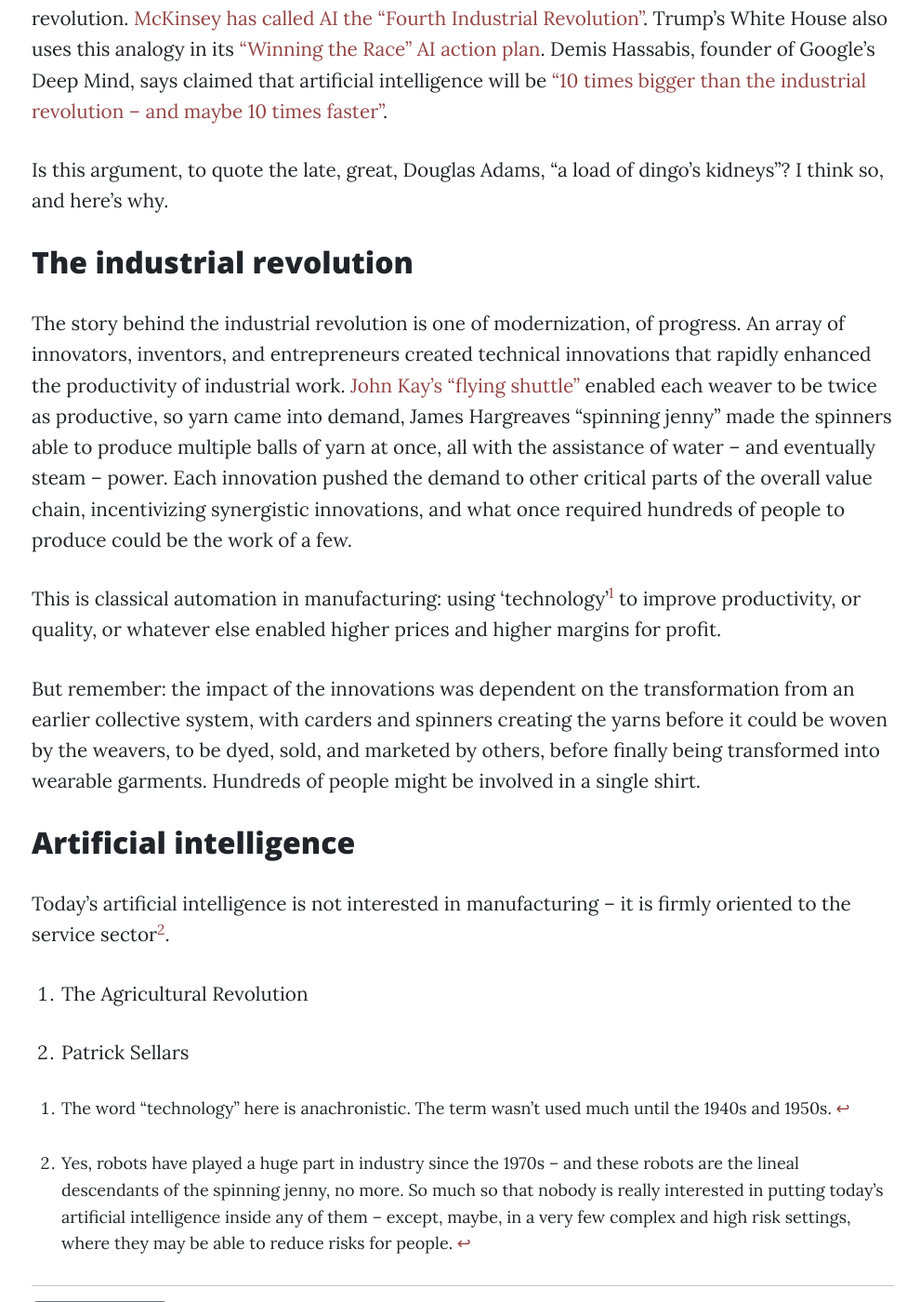
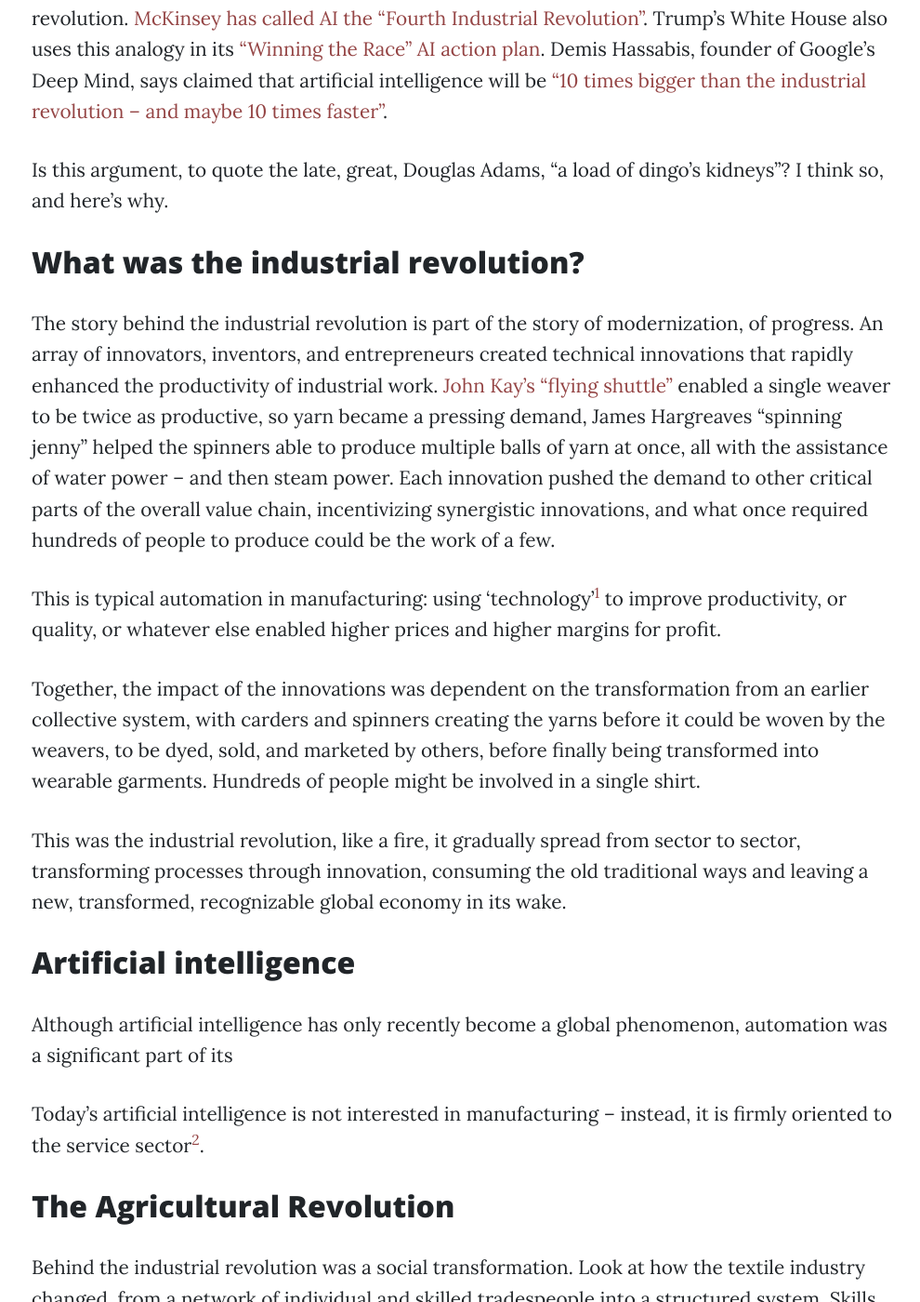
Before and after one commit to morungos/morungos.github.io, a Jekyll site: the page built from _posts/2025-08-09-back-to-the-farm.md, in a window 1280 px wide and 1400 px high, scrolled down 500 px. Shown: the whole window at 93% size, without its empty margins (142-1132 px from the left). Built offline with Jekyll 4.4.1, drawn with Linux system fonts in a browser that asks for light colours; some of the changed text lies outside the part shown.

Commit message:
more drafting

```diff
--- a/_posts/2025-08-09-back-to-the-farm.md
+++ b/_posts/2025-08-09-back-to-the-farm.md
@@ -27,36 +27,44 @@ faster"](https://www.theguardian.com/technology/2025/aug/04/demis-hassabis-ai-fu
 Is this argument, to quote the late, great, Douglas Adams, "a load of dingo's
 kidneys"? I think so, and here's why.
 
-## The industrial revolution
+## What was the industrial revolution?
 
-The story behind the industrial revolution is one of modernization, of progress.
-An array of innovators, inventors, and entrepreneurs created technical
-innovations that rapidly enhanced the productivity of industrial work. [John
-Kay's "flying shuttle"](https://en.wikipedia.org/wiki/Flying_shuttle) enabled
-each weaver to be twice as productive, so yarn came into demand, James
-Hargreaves "spinning jenny" made the spinners able to produce multiple balls of
-yarn at once, all with the assistance of water -- and eventually steam -- power.
-Each innovation pushed the demand to other critical parts of the overall value
-chain, incentivizing synergistic innovations, and what once required hundreds of
-people to produce could be the work of a few.
+The story behind the industrial revolution is part of the story of
+modernization, of progress. An array of innovators, inventors, and entrepreneurs
+created technical innovations that rapidly enhanced the productivity of
+industrial work. [John Kay's "flying
+shuttle"](https://en.wikipedia.org/wiki/Flying_shuttle) enabled a single weaver
+to be twice as productive, so yarn became a pressing demand, James Hargreaves
+"spinning jenny" helped the spinners able to produce multiple balls of yarn at
+once, all with the assistance of water power -- and then steam power. Each
+innovation pushed the demand to other critical parts of the overall value chain,
+incentivizing synergistic innovations, and what once required hundreds of people
+to produce could be the work of a few.
 
-This is classical automation in manufacturing: using 'technology'[^Technology]
+This is typical automation in manufacturing: using 'technology'[^Technology]
 to improve productivity, or quality, or whatever else enabled higher prices and
 higher margins for profit.
 
 [^Technology]: The word "technology" here is anachronistic. The term wasn't used
     much until the 1940s and 1950s.
 
-But remember: the impact of the innovations was dependent on the transformation
+Together, the impact of the innovations was dependent on the transformation
 from an earlier collective system, with carders and spinners creating the yarns
 before it could be woven by the weavers, to be dyed, sold, and marketed by
 others, before finally being transformed into wearable garments. Hundreds of
 people might be involved in a single shirt.
 
+This was the industrial revolution, like a fire, it gradually spread from sector
+to sector, transforming processes through innovation, consuming the old traditional
+ways and leaving a new, transformed, recognizable global economy in its wake.
+
 ## Artificial intelligence
 
-Today's artificial intelligence is not interested in manufacturing -- it is
-firmly oriented to the service sector[^Robots].
+Although artificial intelligence has only recently become a global phenomenon,
+automation was a significant part of its
+
+Today's artificial intelligence is not interested in manufacturing -- instead,
+it is firmly oriented to the service sector[^Robots].
 
 [^Robots]: Yes, robots have played a huge part in industry since the 1970s --
     and these robots are the lineal descendants of the spinning jenny, no more.
@@ -64,6 +72,17 @@ firmly oriented to the service sector[^Robots].
     intelligence inside any of them -- except, maybe, in a very few complex and
     high risk settings, where they may be able to reduce risks for people.
 
-2. The Agricultural Revolution
+## The Agricultural Revolution
 
-3. Patrick Sellars
+Behind the industrial revolution was a social transformation. Look at how the
+textile industry changed, from a network of individual and skilled tradespeople
+into a structured system. Skills changed, and the revenue associated with it
+flowed elsewhere.
+
+
+| Device          | Description         | Example quote            |
+|---------------- | ------------------- | ------------------------ |
+| Landowners      | Investors           |                          |
+
+
+> 3. Patrick Sellars
```
